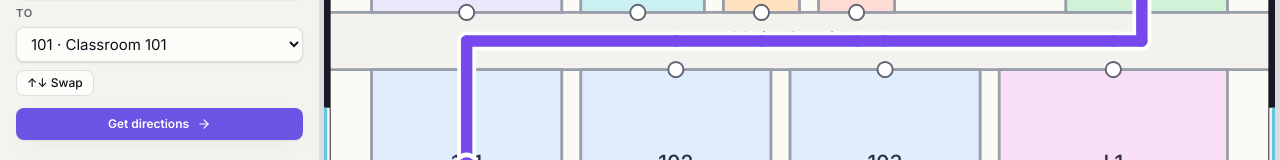
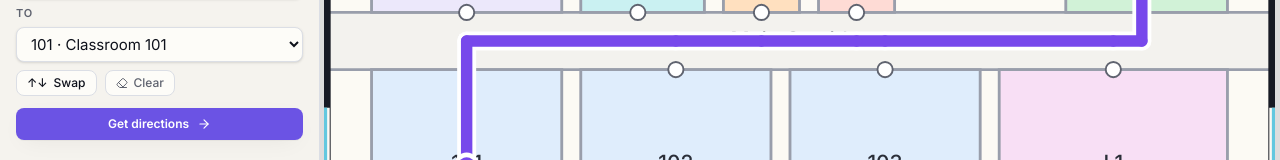
Before and after one commit to University-of-Macedonia-Research-Lab/accessmap, a Next.js app: page /maps/demo-building/ground in a window 1280 px wide. Shown: the part 391-551 px from the top of the page. Built offline with nearby package versions, Linux system fonts and the light colour scheme.

Commit message:
Navigate settings: add Clear button next to Swap

```diff
--- a/src/components/map/floor-screen.tsx
+++ b/src/components/map/floor-screen.tsx
@@ -28,6 +28,7 @@ import {
   CornerRightDown,
   CornerUpLeft,
   CornerUpRight,
+  Eraser,
   Eye,
   Flag,
   Info,
@@ -281,6 +282,13 @@ export function FloorScreen({ buildingSlug, floors, currentFloorSlug }: Props) {
             setFromRefState(toRef);
             setToRefState(fromRef);
             setAiPath(null);
+            setSelectedStepIdx(null);
+          }}
+          onClear={() => {
+            setFromRefState(defaultFrom);
+            setToRefState(defaultTo);
+            setAiPath(null);
+            setSelectedStepIdx(null);
           }}
           onShowDirections={() => setNavView("directions")}
           activePath={activePath}
@@ -528,6 +536,7 @@ function NavigateSettings({
   onToChange,
   onProfileChange,
   onSwap,
+  onClear,
   onShowDirections,
   activePath,
   buildingSlug,
@@ -543,6 +552,7 @@ function NavigateSettings({
   onToChange: (v: RoomRef) => void;
   onProfileChange: (v: string) => void;
   onSwap: () => void;
+  onClear: () => void;
   onShowDirections: () => void;
   activePath: MultiFloorPath | null;
   buildingSlug: string;
@@ -556,6 +566,7 @@ function NavigateSettings({
         from: "Από",
         to: "Προς",
         swap: "Αντιστροφή",
+        clear: "Καθαρισμός",
         getDirections: "Οδηγίες",
         noRoute: "Επιλέξτε δύο διαφορετικά δωμάτια.",
         noRouteForProfile: (p: string) => `Καμία διαδρομή για το προφίλ «${p.toLowerCase()}».`,
@@ -566,6 +577,7 @@ function NavigateSettings({
         from: "From",
         to: "To",
         swap: "Swap",
+        clear: "Clear",
         getDirections: "Get directions",
         noRoute: "Pick two different rooms.",
         noRouteForProfile: (p: string) => `No route for the ${p.toLowerCase()} profile.`,
@@ -614,13 +626,22 @@ function NavigateSettings({
         <Field label={t.to}>
           <RoomSelect value={toRef} options={options} onChange={onToChange} />
         </Field>
-        <button
-          type="button"
-          onClick={onSwap}
-          className="self-start rounded-md border border-[var(--border)] bg-[var(--background)] px-2.5 py-1 text-xs font-medium text-[color:var(--foreground)] hover:bg-[var(--surface-3)]"
-        >
-          ↑↓ {t.swap}
-        </button>
+        <div className="flex flex-wrap gap-2">
+          <button
+            type="button"
+            onClick={onSwap}
+            className="inline-flex items-center gap-1.5 rounded-md border border-[var(--border)] bg-[var(--background)] px-2.5 py-1 text-xs font-medium text-[color:var(--foreground)] hover:bg-[var(--surface-3)]"
+          >
+            <span aria-hidden>↑↓</span> {t.swap}
+          </button>
+          <button
+            type="button"
+            onClick={onClear}
+            className="inline-flex items-center gap-1.5 rounded-md border border-[var(--border)] bg-[var(--background)] px-2.5 py-1 text-xs font-medium text-[color:var(--muted-foreground)] hover:bg-[var(--surface-3)] hover:text-[color:var(--foreground)]"
+          >
+            <Eraser className="h-3 w-3" /> {t.clear}
+          </button>
+        </div>
 
         {sameRoom ? (
           <p className="text-caption">{t.noRoute}</p>
```
